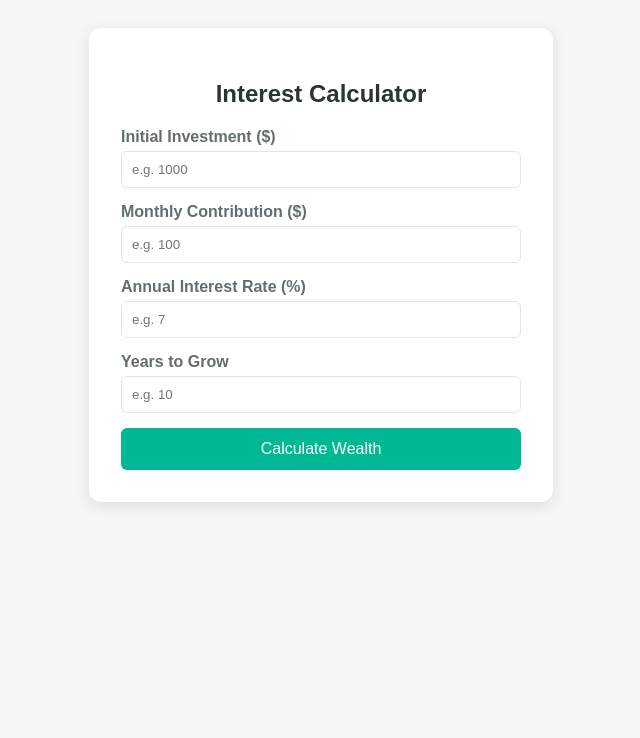
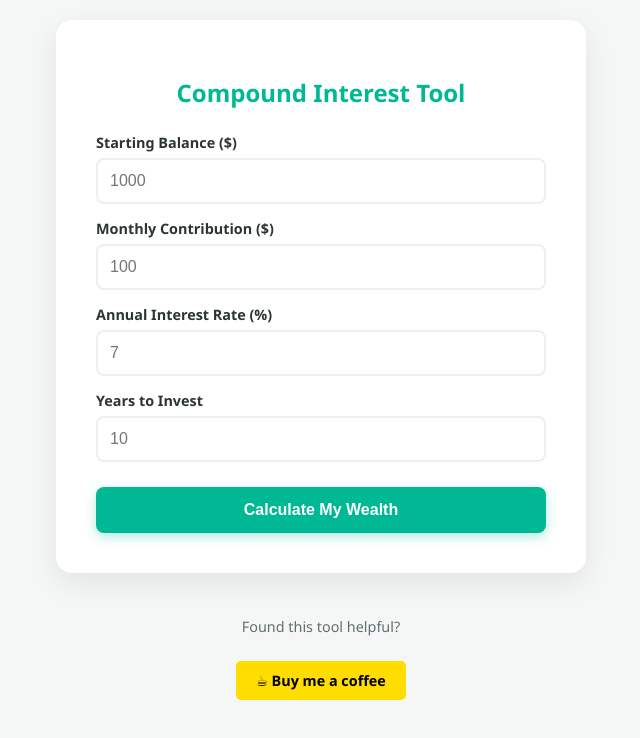
Before and after one commit to becky517/my-finance-tools, a plain HTML site: page index.html in a window 1280 px wide. Shown: the whole page, without its empty margins (319-959 px from the left). Drawn offline with Linux system fonts and the light colour scheme.

Commit message:
Update index.html
I will rewrite the index.html file to include everything we’ve discussed: the Calculator, the Google Analytics placeholder, and a "Buy Me a Coffee" donation section to help you start monetizing immediately.

I've also added SEO meta tags to help Google find your site.

```diff
--- a/index.html
+++ b/index.html
@@ -1,90 +1,116 @@
 <!DOCTYPE html>
 <html lang="en">
-
-<!-- Google tag (gtag.js) -->
-<script async src="https://www.googletagmanager.com/gtag/js?id=G-H6T3JKZEPD"></script>
+<head>
+    <script async src="https://www.googletagmanager.com/gtag/js?id=G-XXXXXXXXXX"></script>
     <script>
       window.dataLayer = window.dataLayer || [];
       function gtag(){dataLayer.push(arguments);}
       gtag('js', new Date());
-
       gtag('config', 'G-H6T3JKZEPD');
     </script>
 
-<head>
     <meta charset="UTF-8">
     <meta name="viewport" content="width=device-width, initial-scale=1.0">
-    <title>Free Compound Interest Calculator</title>
+
+    <title>Free Compound Interest Calculator | Grow Your Wealth</title>
+    <meta name="description" content="Calculate your future wealth with our free compound interest calculator. Perfect for planning savings and investments.">
+
     <style>
-        body { font-family: sans-serif; background-color: #f4f7f6; display: flex; justify-content: center; padding: 20px; }
-        .card { background: white; padding: 2rem; border-radius: 12px; box-shadow: 0 4px 15px rgba(0,0,0,0.1); width: 100%; max-width: 400px; }
-        h2 { color: #2d3436; text-align: center; }
+        :root { --primary: #00b894; --dark: #2d3436; --light: #f4f7f6; }
+        body { font-family: 'Segoe UI', Tahoma, Geneva, Verdana, sans-serif; background-color: var(--light); color: var(--dark); margin: 0; padding: 20px; display: flex; flex-direction: column; align-items: center; }
+
+        .container { background: white; padding: 2.5rem; border-radius: 16px; box-shadow: 0 10px 30px rgba(0,0,0,0.08); width: 100%; max-width: 450px; }
+        h1 { font-size: 1.5rem; text-align: center; margin-bottom: 1.5rem; color: var(--primary); }
+
         .input-group { margin-bottom: 15px; }
-        label { display: block; margin-bottom: 5px; font-weight: bold; color: #636e72; }
-        input { width: 100%; padding: 10px; border: 1px solid #dfe6e9; border-radius: 6px; box-sizing: border-box; }
-        button { width: 100%; padding: 12px; background: #00b894; color: white; border: none; border-radius: 6px; font-size: 16px; cursor: pointer; transition: 0.3s; }
-        button:hover { background: #00a884; }
-        #result { margin-top: 20px; padding: 15px; background: #f1f2f6; border-radius: 6px; text-align: center; display: none; }
-        .total-amount { font-size: 24px; font-weight: bold; color: #00b894; }
+        label { display: block; margin-bottom: 6px; font-weight: 600; font-size: 0.9rem; }
+        input { width: 100%; padding: 12px; border: 2px solid #eee; border-radius: 8px; box-sizing: border-box; font-size: 1rem; transition: border-color 0.3s; }
+        input:focus { border-color: var(--primary); outline: none; }
+
+        button { width: 100%; padding: 14px; background: var(--primary); color: white; border: none; border-radius: 8px; font-size: 1rem; font-weight: bold; cursor: pointer; margin-top: 10px; box-shadow: 0 4px 12px rgba(0,184,148,0.3); }
+        button:hover { transform: translateY(-1px); box-shadow: 0 6px 15px rgba(0,184,148,0.4); }
+
+        #result { margin-top: 25px; padding: 20px; background: #e8f8f5; border-radius: 10px; text-align: center; display: none; border: 1px solid var(--primary); }
+        .total-amount { font-size: 2rem; font-weight: 800; color: var(--primary); margin: 10px 0; }
+
+        /* Support Section */
+        .support-box { margin-top: 30px; text-align: center; font-size: 0.9rem; color: #636e72; }
+        .coffee-btn { display: inline-block; margin-top: 10px; padding: 10px 20px; background: #FFDD00; color: #000000; border-radius: 5px; text-decoration: none; font-weight: bold; }
     </style>
 </head>
 <body>
 
-<div class="card">
-    <h2>Interest Calculator</h2>
+    <div class="container">
+        <h1>Compound Interest Tool</h1>
 
         <div class="input-group">
-        <label>Initial Investment ($)</label>
-        <input type="number" id="principal" placeholder="e.g. 1000">
+            <label>Starting Balance ($)</label>
+            <input type="number" id="principal" placeholder="1000">
         </div>
 
         <div class="input-group">
             <label>Monthly Contribution ($)</label>
-        <input type="number" id="monthly" placeholder="e.g. 100">
+            <input type="number" id="monthly" placeholder="100">
         </div>
 
         <div class="input-group">
             <label>Annual Interest Rate (%)</label>
-        <input type="number" id="rate" placeholder="e.g. 7">
+            <input type="number" id="rate" placeholder="7">
         </div>
 
         <div class="input-group">
-        <label>Years to Grow</label>
-        <input type="number" id="years" placeholder="e.g. 10">
+            <label>Years to Invest</label>
+            <input type="number" id="years" placeholder="10">
         </div>
 
-    <button onclick="calculate()">Calculate Wealth</button>
+        <button onclick="calculate()">Calculate My Wealth</button>
 
         <div id="result">
-        <p>Estimated Total After <span id="displayYears">0</span> Years:</p>
+            <span>After <span id="displayYears">0</span> years, you'll have:</span>
             <div class="total-amount" id="totalValue">$0.00</div>
+            <small>Assuming monthly compounding.</small>
         </div>
+    </div>
+
+    <div class="support-box">
+        <p>Found this tool helpful?</p>
+        <a href="https://www.buymeacoffee.com/YOUR_USERNAME" target="_blank" class="coffee-btn">
+            ☕ Buy me a coffee
+        </a>
     </div>
 
     <script>
         function calculate() {
             const P = parseFloat(document.getElementById('principal').value) || 0;
             const PMT = parseFloat(document.getElementById('monthly').value) || 0;
-        const annualRate = parseFloat(document.getElementById('rate').value) / 100 || 0;
+            const r = (parseFloat(document.getElementById('rate').value) / 100) || 0;
             const t = parseFloat(document.getElementById('years').value) || 0;
-        const n = 12; // Compounded monthly
+            const n = 12; // Monthly compounding
 
-        // Compound Interest Formula for Principal + Annuity
-        // A = P(1 + r/n)^(nt) + PMT * [((1 + r/n)^(nt) - 1) / (r/n)]
+            if (t <= 0) return;
 
-        const r_n = annualRate / n;
+            const r_n = r / n;
             const nt = n * t;
 
-        const principalCompounded = P * Math.pow((1 + r_n), nt);
-        const seriesCompounded = r_n === 0 ? PMT * nt : PMT * ((Math.pow((1 + r_n), nt) - 1) / r_n);
+            // Formula: A = P(1 + r/n)^(nt) + PMT * [((1 + r/n)^(nt) - 1) / (r/n)]
+            const principalPart = P * Math.pow((1 + r_n), nt);
+            const contributionPart = r_n === 0 ? PMT * nt : PMT * ((Math.pow((1 + r_n), nt) - 1) / r_n);
 
-        const total = principalCompounded + seriesCompounded;
+            const total = principalPart + contributionPart;
 
             document.getElementById('displayYears').innerText = t;
-        document.getElementById('totalValue').innerText = new Intl.NumberFormat('en-US', { style: 'currency', currency: 'USD' }).format(total);
+            document.getElementById('totalValue').innerText = new Intl.NumberFormat('en-US', {
+                style: 'currency',
+                currency: 'USD'
+            }).format(total);
+
             document.getElementById('result').style.display = 'block';
+
+            // Track the calculation event in Google Analytics
+            if(typeof gtag === 'function') {
+                gtag('event', 'calculate_wealth', { 'event_category': 'tool_usage', 'value': total });
+            }
         }
     </script>
-
 </body>
 </html>
```
Lines whose indentation alone changed are shown as unchanged.
